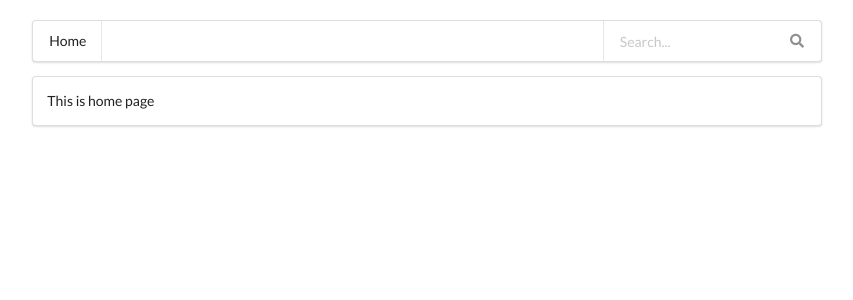
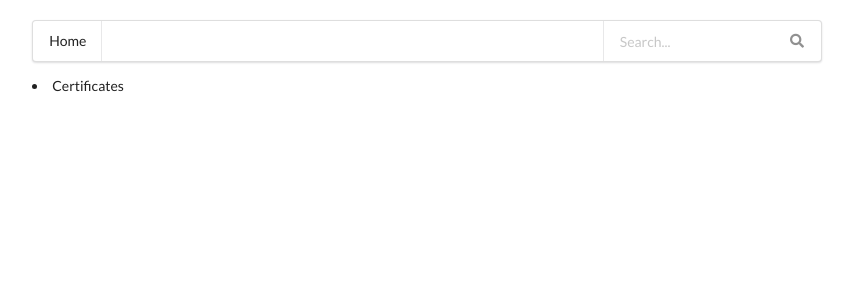
Before and after one commit to jump-start/certificates, a Vue app: page / in a window 1280 px wide. Shown: the top 300 px of the page, without its empty margins (213-1066 px from the left). Built offline with nearby package versions, Linux system fonts and the light colour scheme.

Commit message:
Initial loop for displaying certificates list

```diff
--- a/src/App.vue
+++ b/src/App.vue
@@ -11,11 +11,14 @@
         </div>
       </div>
     </div>
-    <div class="ui segment">
+    <!-- <div class="ui segment">
       <transition name="fade" mode="out-in">
         <router-view class="child-view"></router-view>
       </transition>
-    </div>
+    </div> -->
+    <li v-for="(item, index) in certificates">
+      {{item.title}}
+    </li>
   </div>
 </template>
 
@@ -27,8 +30,14 @@
 
 <script>
   import SearchBar from './components/SearchBar';
+  import Certificates from './resources/certificates';
 
   export default {
+    data() {
+      return {
+        certificates: Certificates.data
+      };
+    },
     components: {
       SearchBar
     }
--- a/src/components/SearchBar.vue
+++ b/src/components/SearchBar.vue
@@ -6,20 +6,18 @@
 </template>
 
 <script>
+  import Certificates from '../resources/certificates';
+
   export default {
     data() {
       return {
-        searchTerm: ''
+        searchTerm: '',
+        result: []
       };
     },
     methods: {
       search() {
-        return [
-          {
-            title: 'Certificates',
-            description: 'Lorem ipsum'
-          }
-        ];
+        this.result = Certificates.data;
       }
     }
   };
--- /dev/null
+++ b/src/resources/certificates.js
@@ -0,0 +1,8 @@
+export default {
+  data: [
+    {
+      title: 'Certificates',
+      description: 'Lorem ipsum'
+    }
+  ]
+};
```
